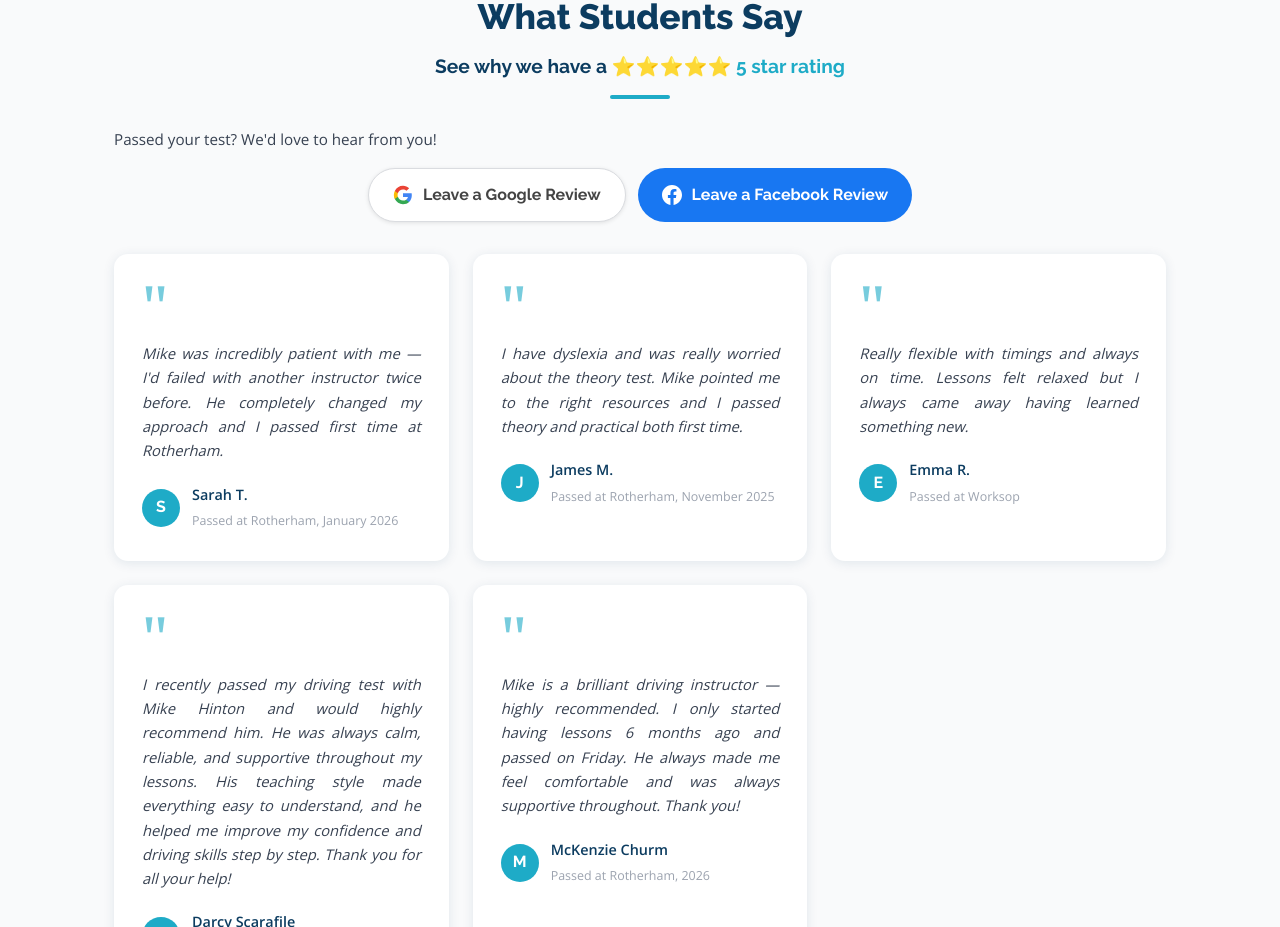
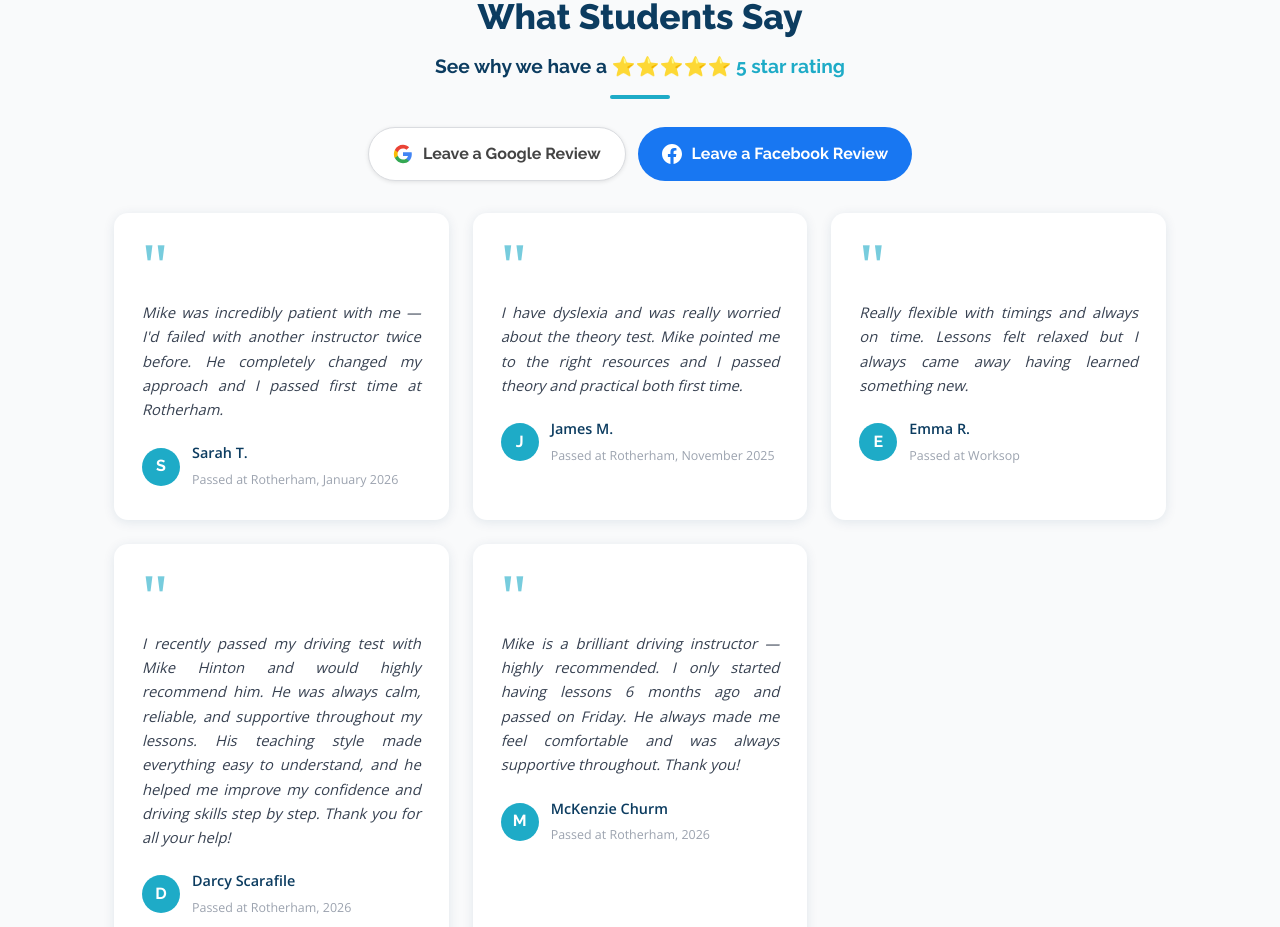
Before and after one commit to mikehinton-wq/mods-website, a React (Vite) app: page / in a window 1280 px wide. Shown: the part 3460-4387 px from the top of the page. Built offline with nearby package versions, Linux system fonts and the light colour scheme.

Commit message:
Update site

```diff
--- a/src/pages/Home.jsx
+++ b/src/pages/Home.jsx
@@ -421,7 +421,6 @@ export default function Home() {
             <div className="divider center" />
           </div>
           <div style={{ textAlign: 'center', marginBottom: 32 }}>
-            <p style={{ color: 'var(--grey-700)', marginBottom: 16, fontSize: '0.95rem' }}>Passed your test? We'd love to hear from you!</p>
             <div style={{ display: 'flex', gap: 12, justifyContent: 'center', flexWrap: 'wrap' }}>
               <a
                 href="https://g.page/r/CbOjeyUtMbrYEB0/review"
```
